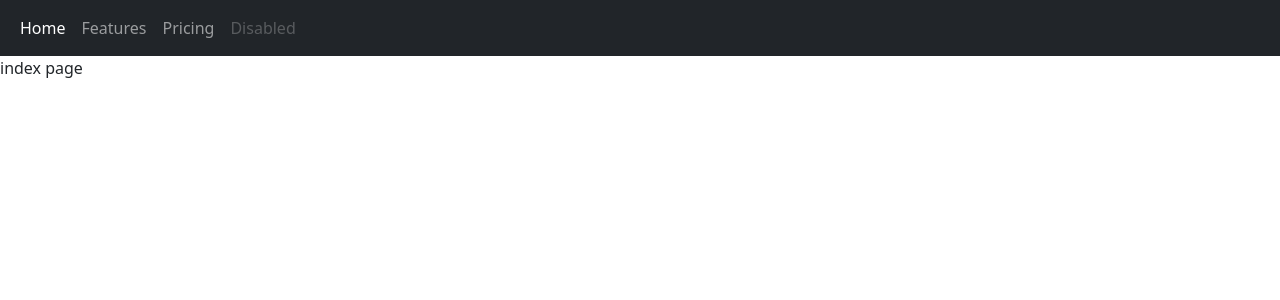
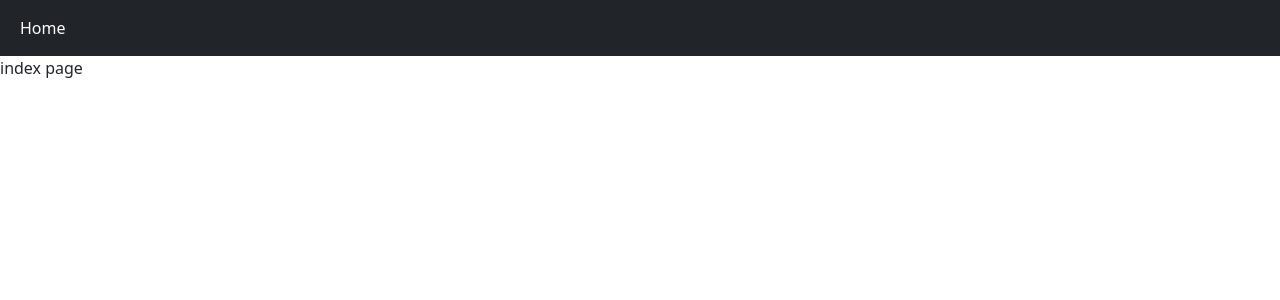
Before and after one commit to amirrezaesmaeili/X, a Python web app: template home/templates/home/index.html in a window 1280 px wide. Shown: the top 300 px of the page. Run offline with Jinja, Linux system fonts and the light colour scheme; the template is opened without the code that fills it, so the values that code supplies are empty.

Commit message:
remove additional links

```diff
--- a/templates/inc/navbar.html
+++ b/templates/inc/navbar.html
@@ -1,12 +1,7 @@
 <nav class="navbar navbar-expand-lg navbar-dark bg-dark">
     <div class="container-fluid">
-      <div class="collapse navbar-collapse" id="navbarNavAltMarkup">
         <div class="navbar-nav">
-          <a class="nav-link active" aria-current="page" href="#">Home</a>
-          <a class="nav-link" href="#">Features</a>
-          <a class="nav-link" href="#">Pricing</a>
-          <a class="nav-link disabled" aria-disabled="true">Disabled</a>
+          <a class="nav-link active" href="#">Home</a>
         </div>
       </div>
-    </div>
   </nav>
```
